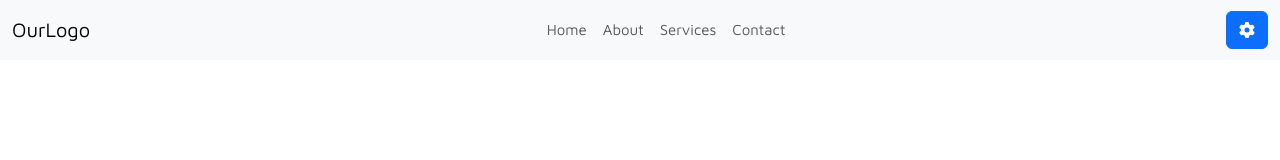
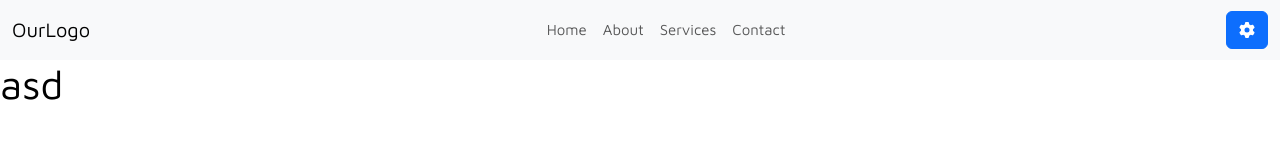
Before and after one commit to DeaaAlz/firstProject, a React (Create React App) app: page / in a window 1280 px wide. Shown: the top 160 px of the page. Built offline with nearby package versions, Linux system fonts and the light colour scheme.

Commit message:
Update index.js

```diff
--- a/src/index.js
+++ b/src/index.js
@@ -8,6 +8,7 @@ const root = ReactDOM.createRoot(document.getElementById('root'));
 root.render(
   <React.StrictMode>
     <App />
+  <h1>asd</h1>
   </React.StrictMode>
 )
 
```
